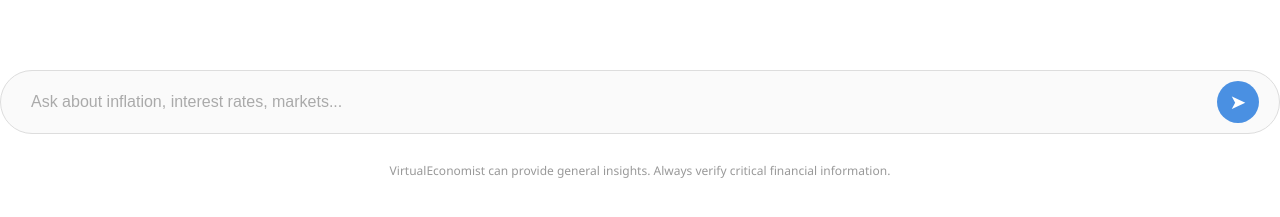
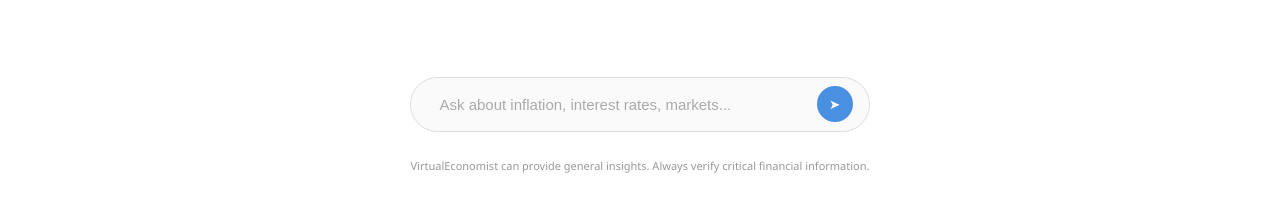
Before and after one commit to ryan5anderson/VirtEconProject, a React (Create React App) app in the folder chatbot-frontend/: page / in a window 1280 px wide. Shown: the part 349-566 px from the top of the page. Built offline with nearby package versions, Linux system fonts and the light colour scheme.

Commit message:
fix sticky bar

```diff
--- a/chatbot-frontend/src/App.css
+++ b/chatbot-frontend/src/App.css
@@ -15,9 +15,10 @@ body, html {
 
 /* ===== App Background ===== */
 .app-background {
-  flex: 1;
   display: flex;
   flex-direction: column;
+  justify-content: flex-end;
+  align-items: center;
   height: 100vh;
 }
 
@@ -183,37 +184,43 @@ body, html {
   flex-direction: column;
   align-items: center;
   width: 100%;
-  max-width: 750px;
-  margin: 0 auto;
-  padding: 16px;
-  background: #fefefe;
+  max-width: 500px;
+  padding: 10px 16px;
+  background: #fff;
   border: 1px solid #e0e0e0;
-  border-radius: 999px;   /* Fully rounded */
-  box-shadow: 0 4px 14px rgba(0, 0, 0, 0.08);  /* Soft shadow */
+  border-radius: 999px;
+  box-shadow: 0 4px 14px rgba(0, 0, 0, 0.08);
+  margin-bottom: 20px;   /* Small gap from absolute bottom */
 }
+
 
 /* Center in middle BEFORE interaction */
 .app-background:not(.has-interacted) .bottom-bar {
-  flex-grow: 1;
-  justify-content: center;
+  padding: 0;
+  border: none;
+  box-shadow: none;
 }
+
 
 
 /* AFTER interaction: Stick to bottom */
 .bottom-bar.fixed {
   position: fixed;
   bottom: 20px;
-  left: 50%;
-  transform: translateX(-50%);
-  width: 100%;
-  max-width: 700px;
+  left: 0;
+  right: 0;
+  margin: 0 auto;
+  max-width: 600px;
   background: #fff;
-  box-shadow: 0 -2px 5px rgba(0,0,0,0.05);
+  border: 1px solid #e0e0e0;
+  border-radius: 999px;
+  box-shadow: 0 4px 14px rgba(0, 0, 0, 0.08);
+  padding: 10px;
   z-index: 999;
-  flex-grow: 0;  /* Disable flex-grow once fixed */
+  display: flex;
+  flex-direction: column;
+  align-items: center;
 }
-
-
 
 
 
@@ -223,19 +230,20 @@ body, html {
   display: flex;
   align-items: center;
   width: 100%;
-  padding: 10px 20px;
+  padding: 8px 16px;
   background: #fafafa;
   border-radius: 999px;
   border: 1px solid #ddd;
 }
 
+
+/* Input Field */
 .input-container input {
   flex: 1;
   border: none;
   background: transparent;
-  font-size: 16px;
-  padding: 10px;
-  color: #333;
+  font-size: 15px;
+  padding: 10px 12px;
 }
 
 .input-container input::placeholder {
@@ -246,16 +254,14 @@ body, html {
   background: #4a90e2;
   border: none;
   color: white;
-  font-size: 20px;
+  width: 36px;
+  height: 36px;
   border-radius: 50%;
-  width: 42px;
-  height: 42px;
   display: flex;
   align-items: center;
   justify-content: center;
   cursor: pointer;
-  transition: background 0.3s;
-  margin-left: 10px;
+  margin-left: 8px;
 }
 
 .input-container button:hover {
@@ -264,8 +270,8 @@ body, html {
 
 /* Disclaimer */
 .disclaimer {
-  margin-top: 8px;
-  font-size: 12px;
+  margin-top: 6px;
+  font-size: 11px;
   color: #999;
   text-align: center;
 }
@@ -335,3 +341,8 @@ body, html {
   text-align: center;
   gap: 20px;
 }
+
+
+.input-container input:focus {
+  outline: none;
+}
```
